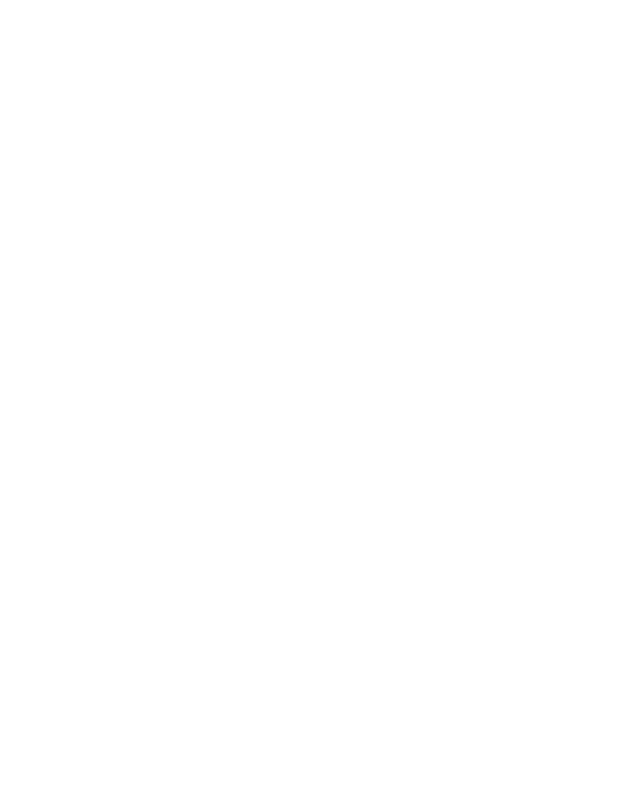
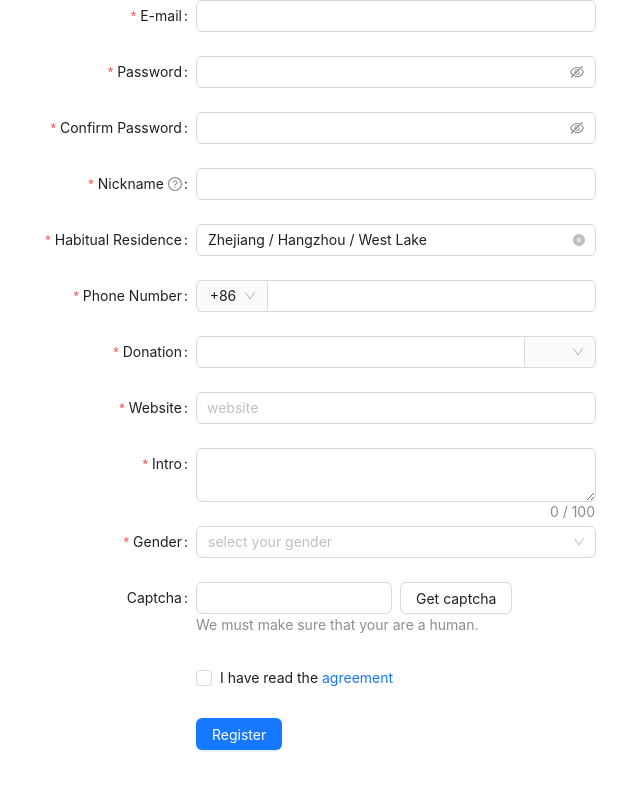
Before and after one commit to edwintamkc/Blocksume, a React (Create React App) app in the folder client/: page /register in a window 1280 px wide. Before the commit this address had no page. Shown: the top 790 px of the page, without its empty margins (4-644 px from the left). Built offline with nearby package versions, Linux system fonts and the light colour scheme.

Commit message:
format file, register init

```diff
--- a/client/src/App.js
+++ b/client/src/App.js
@@ -1,6 +1,7 @@
 import {BrowserRouter, Routes, Route} from 'react-router-dom'
 import Login from '@/pages/login'
 import Layout from '@/pages/layout'
+import Register from '@/pages/register'
 import '@/App.css'
 import { AuthComponent } from '@/components/authComponent'
 import Home from '@/pages/home'
@@ -22,6 +23,7 @@
               <Route path='/assignCert' element={<AssignCert />}></Route>
             </Route>
             <Route path='/login' element={<Login />}></Route>
+            <Route path='/register' element={<Register />}></Route>
           </Routes>
         </div>
     </BrowserRouter>
--- a/client/src/pages/layout/index.js
+++ b/client/src/pages/layout/index.js
@@ -34,7 +34,7 @@
             <Header className="header">
                 <div className="logo" />
                 <div className="user-info">
-            <span className="user-name">{ userStore.userInfo.username }</span>
+                    <span className="user-name">{userStore.userInfo.username}</span>
                     <span className="user-logout">
                         <Popconfirm title="Are you sure？"
                             okText="yes" cancelText="cancel"
--- /dev/null
+++ b/client/src/pages/register/index.js
@@ -0,0 +1,346 @@
+import {
+    AutoComplete,
+    Button,
+    Cascader,
+    Checkbox,
+    Col,
+    Form,
+    Input,
+    InputNumber,
+    Row,
+    Select,
+} from 'antd';
+import { useState } from 'react';
+const { Option } = Select;
+const residences = [
+    {
+      value: 'zhejiang',
+      label: 'Zhejiang',
+      children: [
+        {
+          value: 'hangzhou',
+          label: 'Hangzhou',
+          children: [
+            {
+              value: 'xihu',
+              label: 'West Lake',
+            },
+          ],
+        },
+      ],
+    },
+    {
+      value: 'jiangsu',
+      label: 'Jiangsu',
+      children: [
+        {
+          value: 'nanjing',
+          label: 'Nanjing',
+          children: [
+            {
+              value: 'zhonghuamen',
+              label: 'Zhong Hua Men',
+            },
+          ],
+        },
+      ],
+    },
+];
+const formItemLayout = {
+    labelCol: {
+      xs: {
+        span: 24,
+      },
+      sm: {
+        span: 8,
+      },
+    },
+    wrapperCol: {
+      xs: {
+        span: 24,
+      },
+      sm: {
+        span: 16,
+      },
+    },
+};
+const tailFormItemLayout = {
+    wrapperCol: {
+      xs: {
+        span: 24,
+        offset: 0,
+      },
+      sm: {
+        span: 16,
+        offset: 8,
+      },
+    },
+};
+
+const Register = () => {
+    const [form] = Form.useForm();
+    const onFinish = (values) => {
+      console.log('Received values of form: ', values);
+    };
+    const prefixSelector = (
+      <Form.Item name="prefix" noStyle>
+        <Select
+          style={{
+            width: 70,
+          }}
+        >
+          <Option value="86">+86</Option>
+          <Option value="87">+87</Option>
+        </Select>
+      </Form.Item>
+    );
+    const suffixSelector = (
+      <Form.Item name="suffix" noStyle>
+        <Select
+          style={{
+            width: 70,
+          }}
+        >
+          <Option value="USD">$</Option>
+          <Option value="CNY">¥</Option>
+        </Select>
+      </Form.Item>
+    );
+    const [autoCompleteResult, setAutoCompleteResult] = useState([]);
+    const onWebsiteChange = (value) => {
+      if (!value) {
+        setAutoCompleteResult([]);
+      } else {
+        setAutoCompleteResult(['.com', '.org', '.net'].map((domain) => `${value}${domain}`));
+      }
+    };
+    const websiteOptions = autoCompleteResult.map((website) => ({
+      label: website,
+      value: website,
+    }));
+    return (
+      <Form
+        {...formItemLayout}
+        form={form}
+        name="register"
+        onFinish={onFinish}
+        initialValues={{
+          residence: ['zhejiang', 'hangzhou', 'xihu'],
+          prefix: '86',
+        }}
+        style={{
+          maxWidth: 600,
+        }}
+        scrollToFirstError
+      >
+        <Form.Item
+          name="email"
+          label="E-mail"
+          rules={[
+            {
+              type: 'email',
+              message: 'The input is not valid E-mail!',
+            },
+            {
+              required: true,
+              message: 'Please input your E-mail!',
+            },
+          ]}
+        >
+          <Input />
+        </Form.Item>
+
+        <Form.Item
+          name="password"
+          label="Password"
+          rules={[
+            {
+              required: true,
+              message: 'Please input your password!',
+            },
+          ]}
+          hasFeedback
+        >
+          <Input.Password />
+        </Form.Item>
+
+        <Form.Item
+          name="confirm"
+          label="Confirm Password"
+          dependencies={['password']}
+          hasFeedback
+          rules={[
+            {
+              required: true,
+              message: 'Please confirm your password!',
+            },
+            ({ getFieldValue }) => ({
+              validator(_, value) {
+                if (!value || getFieldValue('password') === value) {
+                  return Promise.resolve();
+                }
+                return Promise.reject(new Error('The two passwords that you entered do not match!'));
+              },
+            }),
+          ]}
+        >
+          <Input.Password />
+        </Form.Item>
+
+        <Form.Item
+          name="nickname"
+          label="Nickname"
+          tooltip="What do you want others to call you?"
+          rules={[
+            {
+              required: true,
+              message: 'Please input your nickname!',
+              whitespace: true,
+            },
+          ]}
+        >
+          <Input />
+        </Form.Item>
+
+        <Form.Item
+          name="residence"
+          label="Habitual Residence"
+          rules={[
+            {
+              type: 'array',
+              required: true,
+              message: 'Please select your habitual residence!',
+            },
+          ]}
+        >
+          <Cascader options={residences} />
+        </Form.Item>
+
+        <Form.Item
+          name="phone"
+          label="Phone Number"
+          rules={[
+            {
+              required: true,
+              message: 'Please input your phone number!',
+            },
+          ]}
+        >
+          <Input
+            addonBefore={prefixSelector}
+            style={{
+              width: '100%',
+            }}
+          />
+        </Form.Item>
+
+        <Form.Item
+          name="donation"
+          label="Donation"
+          rules={[
+            {
+              required: true,
+              message: 'Please input donation amount!',
+            },
+          ]}
+        >
+          <InputNumber
+            addonAfter={suffixSelector}
+            style={{
+              width: '100%',
+            }}
+          />
+        </Form.Item>
+
+        <Form.Item
+          name="website"
+          label="Website"
+          rules={[
+            {
+              required: true,
+              message: 'Please input website!',
+            },
+          ]}
+        >
+          <AutoComplete options={websiteOptions} onChange={onWebsiteChange} placeholder="website">
+            <Input />
+          </AutoComplete>
+        </Form.Item>
+
+        <Form.Item
+          name="intro"
+          label="Intro"
+          rules={[
+            {
+              required: true,
+              message: 'Please input Intro',
+            },
+          ]}
+        >
+          <Input.TextArea showCount maxLength={100} />
+        </Form.Item>
+
+        <Form.Item
+          name="gender"
+          label="Gender"
+          rules={[
+            {
+              required: true,
+              message: 'Please select gender!',
+            },
+          ]}
+        >
+          <Select placeholder="select your gender">
+            <Option value="male">Male</Option>
+            <Option value="female">Female</Option>
+            <Option value="other">Other</Option>
+          </Select>
+        </Form.Item>
+
+        <Form.Item label="Captcha" extra="We must make sure that your are a human.">
+          <Row gutter={8}>
+            <Col span={12}>
+              <Form.Item
+                name="captcha"
+                noStyle
+                rules={[
+                  {
+                    required: true,
+                    message: 'Please input the captcha you got!',
+                  },
+                ]}
+              >
+                <Input />
+              </Form.Item>
+            </Col>
+            <Col span={12}>
+              <Button>Get captcha</Button>
+            </Col>
+          </Row>
+        </Form.Item>
+
+        <Form.Item
+          name="agreement"
+          valuePropName="checked"
+          rules={[
+            {
+              validator: (_, value) =>
+                value ? Promise.resolve() : Promise.reject(new Error('Should accept agreement')),
+            },
+          ]}
+          {...tailFormItemLayout}
+        >
+          <Checkbox>
+            I have read the <a href="">agreement</a>
+          </Checkbox>
+        </Form.Item>
+        <Form.Item {...tailFormItemLayout}>
+          <Button type="primary" htmlType="submit">
+            Register
+          </Button>
+        </Form.Item>
+      </Form>
+    );
+};
+
+export default Register
--- a/client/src/store/certificate.Store.js
+++ b/client/src/store/certificate.Store.js
@@ -6,7 +6,7 @@
         makeAutoObservable(this)
     }
 
-    assignCert = async(values) => {
+    assignCert = async (values) => {
         try {
             const res = await http.post('/assignCertificate', {
                 values
--- a/client/src/store/login.Store.js
+++ b/client/src/store/login.Store.js
@@ -13,7 +13,7 @@
 
     // mobile = username, code = password
     login = async ({ username, password }) => {
-        try{
+        try {
             const res = await http.post('/api/login', {
                 username: username,
                 password: password
@@ -21,9 +21,9 @@
 
             const data = res.data
             // 1 means error, 0 means ok
-            if(data.status === false){
+            if (data.status === false) {
                 return data
-            } else if(data.status === true){
+            } else if (data.status === true) {
 
                 // save token to current object
                 this.token = res.data.token
```
Also changed, not shown: client/src/pages/assignCert/index.js (+9 -9 lines), client/src/pages/login/index.js (+12 -9 lines), client/src/pages/login/index.scss (line endings or trailing spaces), client/src/store/user.Store.js (line endings or trailing spaces), 2 other files (tests, documents, lock files or other folders). Lines whose indentation alone changed are shown as unchanged.
